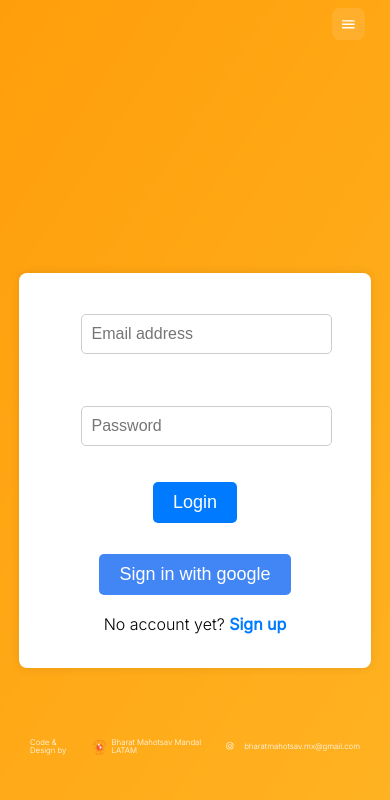
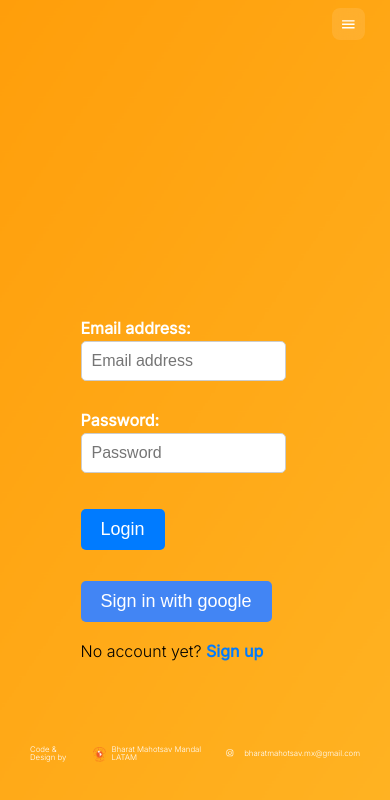
Before and after one commit to sumedhkane03/bmmlatam, a React (Create React App) app: page /login in a window 390 px wide. Shown: the top 800 px of the page. Built offline with nearby package versions, Linux system fonts and the light colour scheme; no server answers.

Commit message:
fixed some tyles

```diff
--- a/src/css/SignUp.css
+++ b/src/css/SignUp.css
@@ -1,17 +1,19 @@
 /* Style the main container */
-.events-page-container {
+
+.signup-page-container {
     background-color: #ffffff;
+    background-size: cover;
     border-radius: 8px;
     box-shadow: 0px 0px 10px rgba(0, 0, 0, 0.1);
     padding: 20px;
-    max-width: 400px;
+    max-width: 500px;
     margin: 0 auto;
     text-align: center;
     margin-top: -12%;
   }
 
   @media (max-width: 768px) {
-    .events-page-container {
+    .signup-page-container {
       max-width: 80%; /* Adjusted size for smaller screens */
     }
   }
@@ -21,18 +23,18 @@
     font-weight: bold;
     display: block;
     margin-bottom: 5px;
-  }
+}
 
-  input[type="text"],
-  input[type="email"],
-  input[type="password"] {
-    width: 100%;
+input[type="text"],
+input[type="email"],
+input[type="password"] {
+    width: 80%; /* Set the width to 100% to fit within the container */
     padding: 10px;
     margin-bottom: 15px;
     border: 1px solid #ccc;
     border-radius: 5px;
     font-size: 16px;
-  }
+}
 
   .alrHave{
     font-size: 14px;
--- a/src/pages/Profile.js
+++ b/src/pages/Profile.js
@@ -27,6 +27,7 @@ const Profile = () => {
   }, []);
 
   return (
+    <div className='events-page-container'>
     <div className="profile-container">
       <Navbar />
       <div className="profile-content">
@@ -41,6 +42,7 @@ const Profile = () => {
       </div>
       <Footer />
     </div>
+    </div>
   );
 };
 
--- a/src/pages/SignUp.js
+++ b/src/pages/SignUp.js
@@ -70,7 +70,7 @@ const Signup = () => {
     }
 
   return (
-            <>
+        <>
                 {/* <div className='bg-2' id = 'background-3'/> */}
                 <div className='bg-2 fade-in' id = 'background-2'/>
                 <NavBar/>
@@ -97,8 +97,8 @@ const Signup = () => {
                 <br></br>
                 <br></br>
 
-               <div className='events-page-container fade-in'>
-
+            {/* <div className='events-page-container fade-in'>                          */}
+               <div className='signup-page-container fade-in'>
                     <div className='roundedRectangle'>
 
                     <form>
@@ -171,8 +171,9 @@ const Signup = () => {
 
                     </div>
                 </div>
+            {/* </div> */}
                 <Footer/>
-            </>
+        </>
   )
 }
 
```
